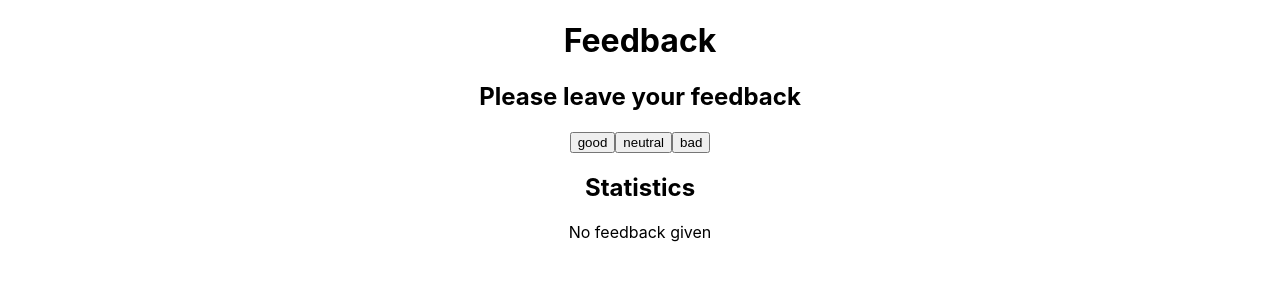
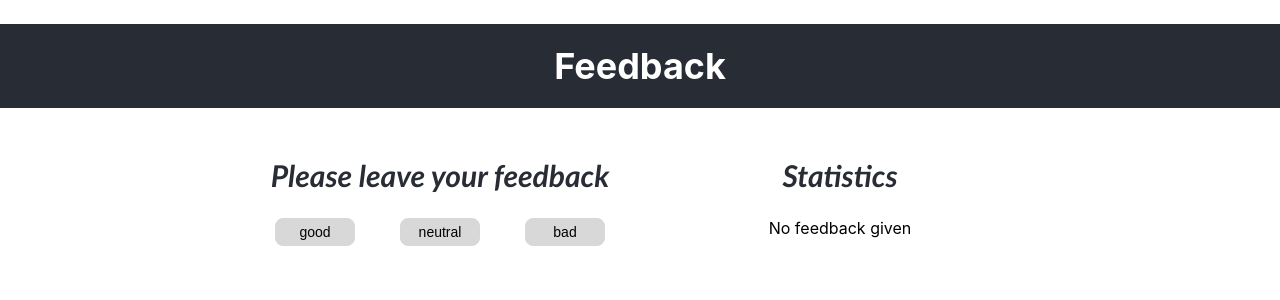
Before and after one commit to polinadudchenko/goit-react-hw-02-feedback, a React (Create React App) app: page / in a window 1280 px wide. Shown: the top 300 px of the page. Built offline with nearby package versions, Linux system fonts and the light colour scheme.

Commit message:
first css done

```diff
--- a/src/App.css
+++ /dev/null
@@ -1,38 +0,0 @@
-.App {
-  text-align: center;
-}
-
-.App-logo {
-  height: 40vmin;
-  pointer-events: none;
-}
-
-@media (prefers-reduced-motion: no-preference) {
-  .App-logo {
-    animation: App-logo-spin infinite 20s linear;
-  }
-}
-
-.App-header {
-  background-color: #282c34;
-  min-height: 100vh;
-  display: flex;
-  flex-direction: column;
-  align-items: center;
-  justify-content: center;
-  font-size: calc(10px + 2vmin);
-  color: white;
-}
-
-.App-link {
-  color: #61dafb;
-}
-
-@keyframes App-logo-spin {
-  from {
-    transform: rotate(0deg);
-  }
-  to {
-    transform: rotate(360deg);
-  }
-}
--- a/src/App.js
+++ b/src/App.js
@@ -1,11 +1,12 @@
-import { Component } from "react";
-import "./App.css";
-import Feedback from "./components/Feedback";
+import { Component } from 'react';
+import s from './App.module.css';
+import Feedback from './components/Feedback';
 
 class App extends Component {
   render() {
     return (
-      <div className="App">
+      <div className={s.App}>
+        <h1 className={s.App__title}>Feedback</h1>
         <Feedback />
       </div>
     );
--- /dev/null
+++ b/src/App.module.css
@@ -0,0 +1,10 @@
+.App {
+  text-align: center;
+}
+
+.App__title {
+  padding: 20px;
+  background-color: #282c34;
+  font-size: 36px;
+  color: white;
+}
--- a/src/components/Feedback/Feedback.js
+++ b/src/components/Feedback/Feedback.js
@@ -6,9 +6,6 @@ import Section from '../Section';
 import Notification from '../Notification';
 
 class Feedback extends Component {
-  static defaultProps = {};
-  static propTypes = {};
-
   state = {
     good: 0,
     neutral: 0,
@@ -18,9 +15,7 @@ class Feedback extends Component {
   handleIncrement = e => {
     const option = e.currentTarget.textContent;
     this.setState(prevState => {
-      return {
-        [option]: prevState[option] + 1,
-      };
+      return { [option]: prevState[option] + 1 };
     });
   };
 
@@ -42,7 +37,6 @@ class Feedback extends Component {
   render() {
     return (
       <div className={s.feedback}>
-        <h1 className={s.feedback__title}>Feedback</h1>
         <Section title="Please leave your feedback">
           <FeedbackOptions
             options={Object.keys(this.state)}
--- a/src/components/Feedback/Feedback.module.css
+++ b/src/components/Feedback/Feedback.module.css
@@ -0,0 +1,9 @@
+.feedback {
+  display: flex;
+  justify-content: space-between;
+  align-items: start;
+
+  margin-left: auto;
+  margin-right: auto;
+  width: 800px;
+}
--- a/src/components/FeedbackOptions/FeedbackOptions.module.css
+++ b/src/components/FeedbackOptions/FeedbackOptions.module.css
@@ -0,0 +1,27 @@
+.options {
+  display: flex;
+  justify-content: space-around;
+}
+
+.options__button {
+  font-size: 14px;
+  font-weight: 500;
+  width: 80px;
+  padding: 5px;
+  border-radius: 8px;
+  background-color: #d8d8d8;
+  border: 1px solid #d8d8d8;
+  outline: #d8d8d8;
+  cursor: pointer;
+}
+
+.options__button:not(:last-child) {
+  margin-right: 15px;
+}
+
+.options__button:hover,
+.options__button:focus {
+  background-color: #809ad3;
+  border: 1px solid #809ad3;
+  color: #ffffff;
+}
--- a/src/components/Notification/Notification.js
+++ b/src/components/Notification/Notification.js
@@ -8,3 +8,7 @@ export default function Notification({ message }) {
     </div>
   );
 }
+
+Notification.propTypes = {
+  message: PropTypes.string.isRequired,
+};
--- a/src/components/Section/Section.module.css
+++ b/src/components/Section/Section.module.css
@@ -0,0 +1,11 @@
+.section {
+  width: 50%;
+  padding: 0 20px;
+}
+
+.section__title {
+  font-family: 'Gill Sans', 'Gill Sans MT', Calibri, 'Trebuchet MS', sans-serif;
+  font-size: 30px;
+  font-style: italic;
+  color: #282c34;
+}
```
Also changed, not shown: src/components/Statictics/Statistics.module.css (+16 -0 lines), 1 other file (tests, documents, lock files or other folders).
